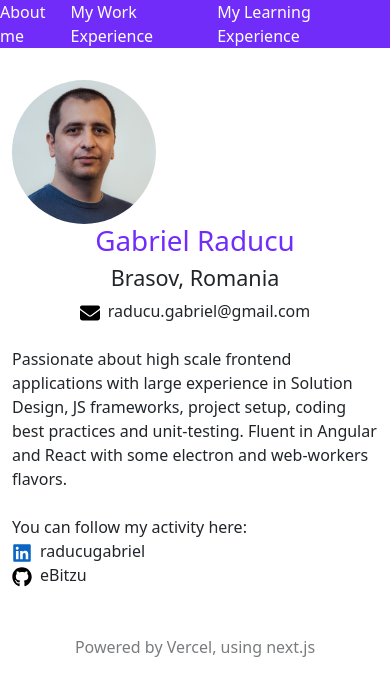
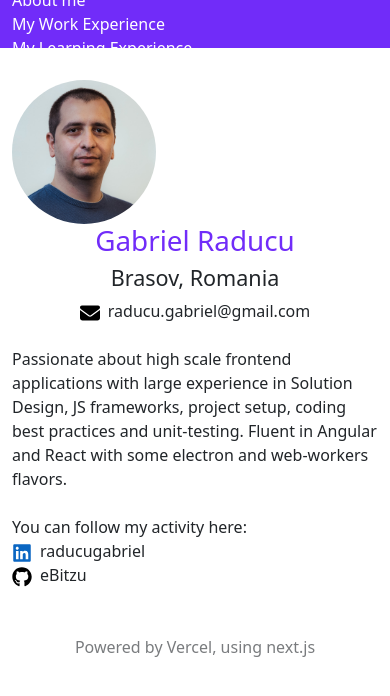
Before and after one commit to eBitzu/gr-cv, a Next.js app: page / in a window 390 px wide. Shown: the top 696 px of the page. Built offline with nearby package versions, Linux system fonts and the light colour scheme.

Commit message:
fix: improve mobile view

```diff
--- a/components/layout.tsx
+++ b/components/layout.tsx
@@ -15,10 +15,10 @@ export default function Layout({ children }) {
         <title>{siteTitle}</title>
       </Head>
       <header className={headerStyles.header}>
-        <nav className="d-flex justify-content-evenly">
-          <Link href={"/"}>About me</Link>
-          <Link href={"/work"}>My Work Experience</Link>
-          <Link href={"/learn"}>My Learning Experience</Link>
+        <nav className="row justify-content-evenly align-items-center">
+          <Link href={"/"} ><a className="col-4">About me</a></Link>
+          <Link href={"/work"} ><a className="col-4">My Work Experience</a></Link>
+          <Link href={"/learn"} ><a className="col-4">My Learning Experience</a></Link>
         </nav>
       </header>
       <div className="container py-3">
--- a/styles/bootstrap.scss
+++ b/styles/bootstrap.scss
@@ -14,6 +14,7 @@
 @import "~bootstrap/scss/reboot";
 @import "~bootstrap/scss/type";
 @import "~bootstrap/scss/containers";
+@import "~bootstrap/scss/grid";
 
 // Helpers
 @import "~bootstrap/scss/helpers";
```
